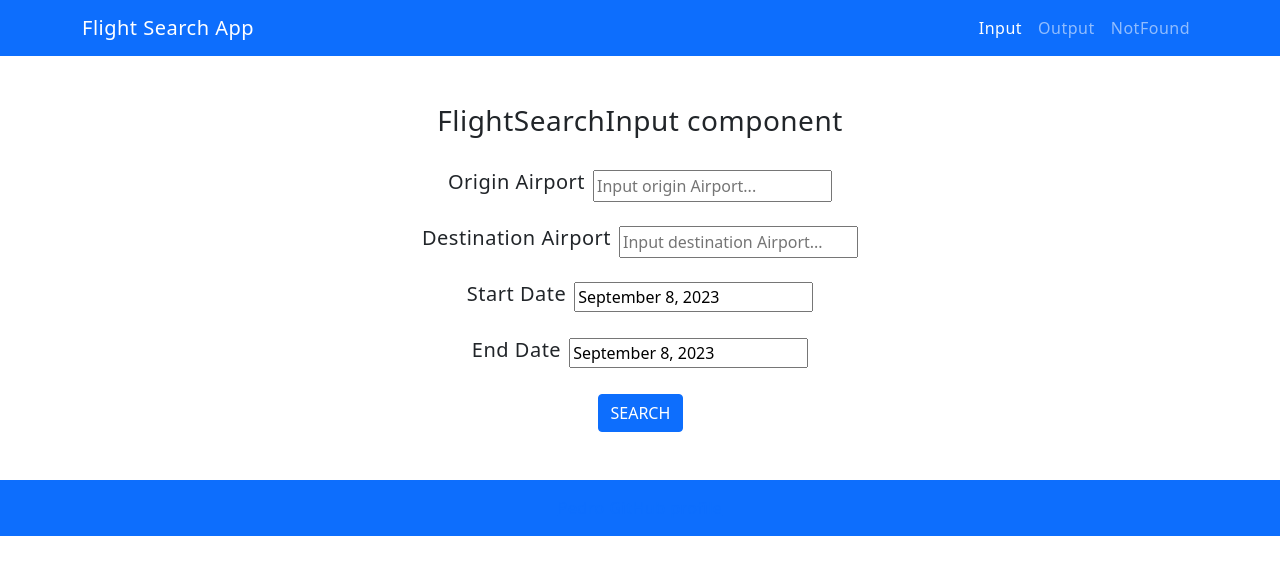
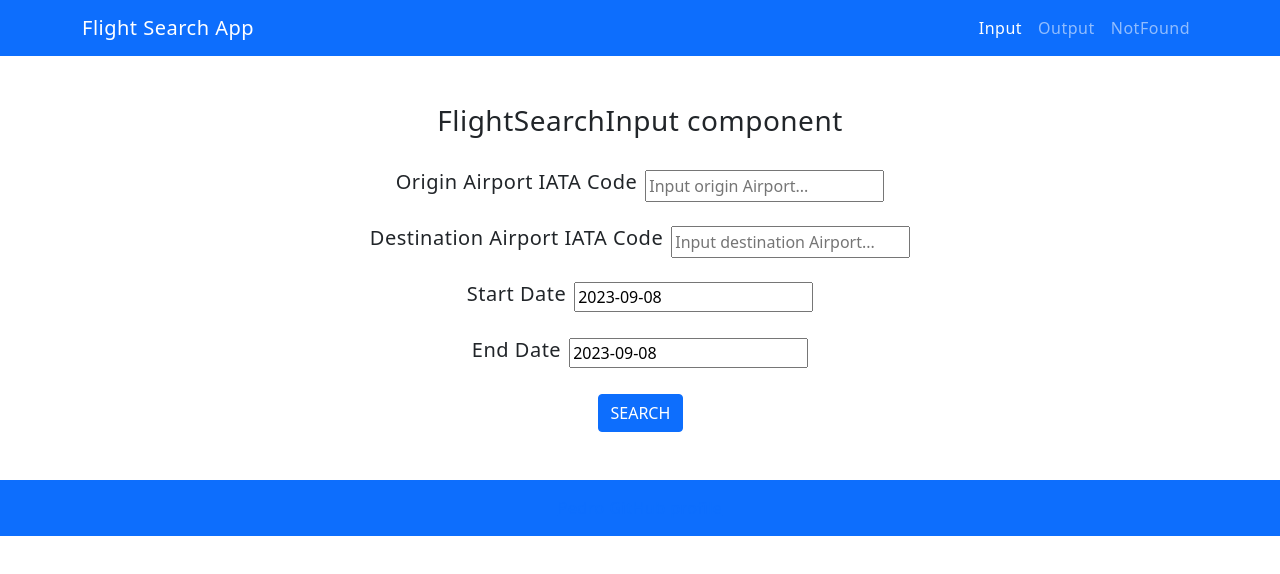
Before and after one commit to PedroPLCode/my-home-page, a React (Create React App) app: page / in a window 1280 px wide. Shown: the top 574 px of the page. Built offline with nearby package versions, Linux system fonts and the light colour scheme; no server answers.

Commit message:
Fix bugs

```diff
--- a/src/components/FlightSearchInput/FlightSearchInput.js
+++ b/src/components/FlightSearchInput/FlightSearchInput.js
@@ -41,11 +41,11 @@ const FlightSearchInput = () => {
       <h3>FlightSearchInput component</h3>
       <form className="d-flex flex-column justify-content-center align-items-center gap-4">
         <div className="d-flex flex-row justify-content-between align-items-between gap-2">
-          <h5>Origin Airport</h5>
+          <h5>Origin Airport IATA Code</h5>
           <input type="text" placeholder="Input origin Airport..." onChange={event => dispatch(updateOriginAirport(event.target.value))}/>
         </div>
         <div className="d-flex flex-row justify-content-between align-items-between gap-2">
-          <h5>Destination Airport</h5>
+          <h5>Destination Airport IATA Code</h5>
           <input type="text" placeholder="Input destination Airport..." onChange={event => dispatch(updateDestinationAirport(event.target.value))}/>
         </div>
         <div className="d-flex flex-row justify-content-between align-items-between gap-2">
@@ -59,7 +59,7 @@ const FlightSearchInput = () => {
             placeholderText="Select start date..."
             showWeekNumbers
             todayButton="Set Today"
-            dateFormat="MMMM d, yyyy" />
+            dateFormat="yyyy-MM-dd" />
         </div>
         <div className="d-flex flex-row justify-content-between align-items-between gap-2">
           <h5>End Date</h5>
@@ -73,7 +73,7 @@ const FlightSearchInput = () => {
             placeholderText="Select end date..."
             showWeekNumbers
             todayButton="Set Today"
-            dateFormat="MMMM d, yyyy" />
+            dateFormat="yyyy-MM-dd" />
         </div>
       </form>
       <Link className='col-12 d-flex flex-row justify-content-center align-items-center' to={`/output`}>
--- a/src/components/FlightSearchOutput/FlightSearchOutput.js
+++ b/src/components/FlightSearchOutput/FlightSearchOutput.js
@@ -16,6 +16,8 @@ const FlightSearchOutput = () => {
   const startDate = useSelector(state => getStartDate(state));
   const endDate = useSelector(state => getEndDate(state));
   const searchResponse = useSelector(state => getSearchResponse(state));
+
+  //YYYY-MM-DDTHH:MM
 
   const searchFlights = async (originAirport, destinationAirport, startDate, endDate) => {
     const url = `https://flight-info-api.p.rapidapi.com/schedules?version=v1&DepartureDate=${startDate}&ArrivalDate=${endDate}&DepartureAirport=${originAirport}&ArrivalAirport=${destinationAirport}`;
```
